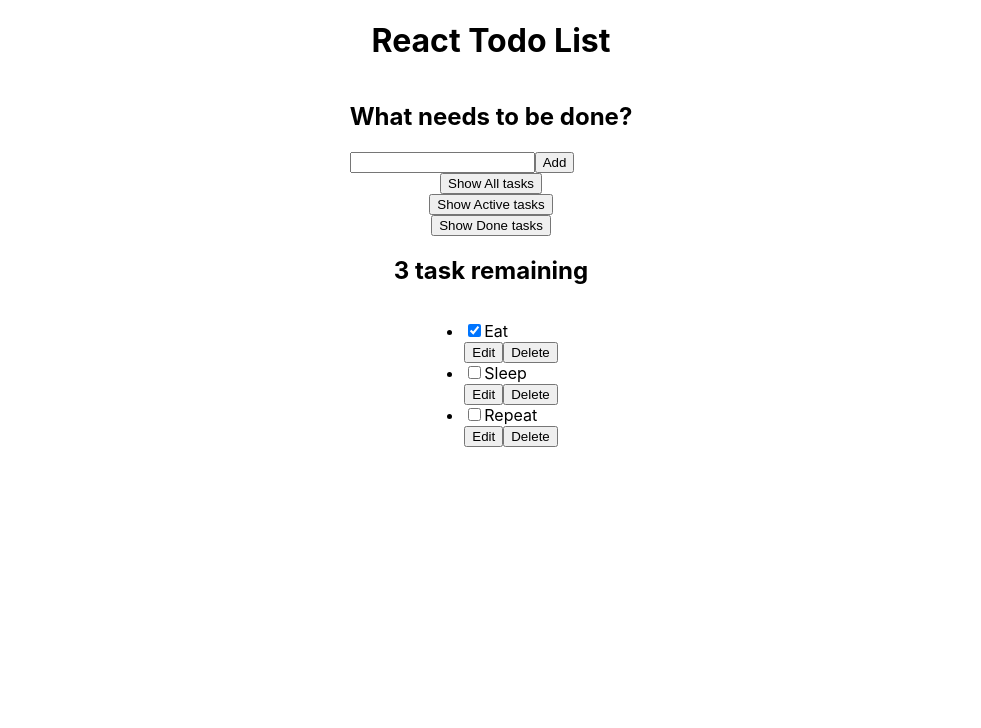
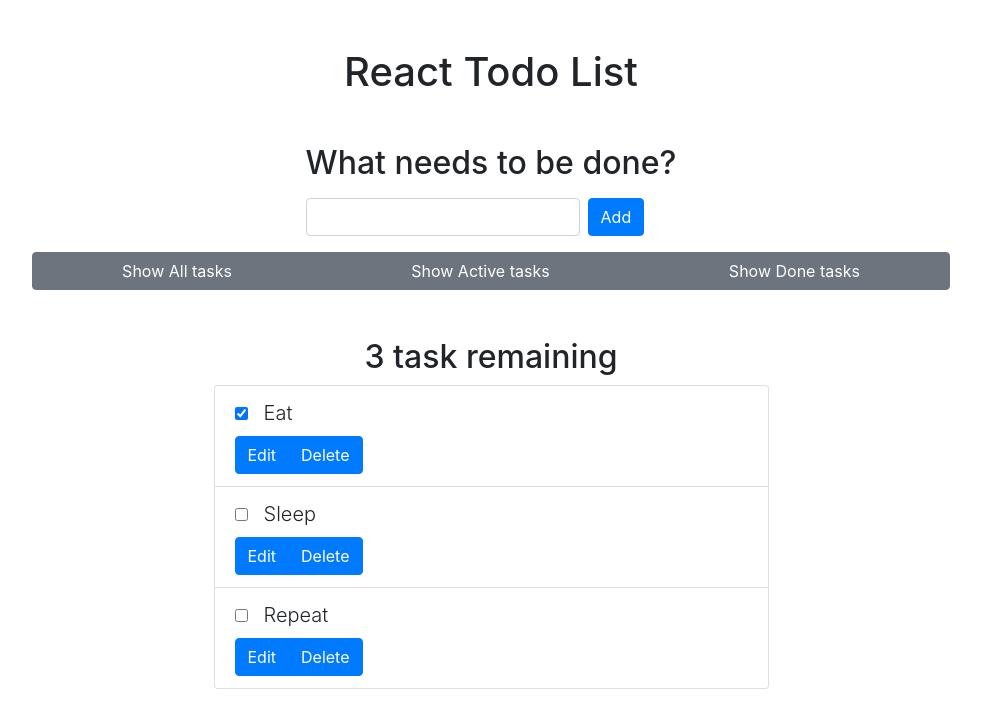
Before and after one commit to diegoadp/react-todo-list, a React (Create React App) app: page / in a window 1280 px wide. Shown: the top 728 px of the page, without its empty margins (149-1130 px from the left). Built offline with nearby package versions, Linux system fonts and the light colour scheme.

Commit message:
feat: add basic styling

```diff
--- a/public/index.html
+++ b/public/index.html
@@ -9,6 +9,14 @@
       name="description"
       content="Web site created using create-react-app"
     />
+    <!-- Bootstrap CSS -->
+    <link
+      rel="stylesheet"
+      href="https://cdn.jsdelivr.net/npm/bootstrap@4.6.1/dist/css/bootstrap.min.css"
+      integrity="sha384-zCbKRCUGaJDkqS1kPbPd7TveP5iyJE0EjAuZQTgFLD2ylzuqKfdKlfG/eSrtxUkn"
+      crossorigin="anonymous"
+    />
+
     <link rel="apple-touch-icon" href="%PUBLIC_URL%/logo192.png" />
     <!--
       manifest.json provides metadata used when your web app is installed on a
@@ -39,5 +47,15 @@
       To begin the development, run `npm start` or `yarn start`.
       To create a production bundle, use `npm run build` or `yarn build`.
     -->
+    <script
+      src="https://cdn.jsdelivr.net/npm/jquery@3.5.1/dist/jquery.slim.min.js"
+      integrity="sha384-DfXdz2htPH0lsSSs5nCTpuj/zy4C+OGpamoFVy38MVBnE+IbbVYUew+OrCXaRkfj"
+      crossorigin="anonymous"
+    ></script>
+    <script
+      src="https://cdn.jsdelivr.net/npm/bootstrap@4.6.1/dist/js/bootstrap.bundle.min.js"
+      integrity="sha384-fQybjgWLrvvRgtW6bFlB7jaZrFsaBXjsOMm/tB9LTS58ONXgqbR9W8oWht/amnpF"
+      crossorigin="anonymous"
+    ></script>
   </body>
 </html>
--- a/src/App.tsx
+++ b/src/App.tsx
@@ -84,14 +84,22 @@ function App() {
   const tasksRemaining = `${taskList.length} ${tasksNoun} remaining`;
 
   return (
-    <div
-      style={{ display: "flex", flexDirection: "column", alignItems: "center" }}
-    >
-      <h1>React Todo List</h1>
-      <Form addTask={addTask} />
-      {filterList}
-      <h2>{tasksRemaining}</h2>
-      <ul>{taskList}</ul>
+    <div className="container">
+      <div className="d-flex justify-content-center">
+        <h1 className="mt-5 mb-5">React Todo List</h1>
+      </div>
+      <div className="d-flex justify-content-center">
+        <Form addTask={addTask} />
+      </div>
+      <div className="d-flex justify-content-center px-5 mx-5 mb-5 btn-group role=group">{filterList}</div>
+      <div className="d-flex justify-content-center">
+        <h2>{tasksRemaining}</h2>
+      </div>
+      <div className="d-flex justify-content-center">
+        <div className="card w-50">
+          <ul className="list-group list-group-flush">{taskList}</ul>
+        </div>
+      </div>
     </div>
   );
 }
--- a/src/components/FilterButton/FilterButton.tsx
+++ b/src/components/FilterButton/FilterButton.tsx
@@ -9,6 +9,7 @@ type Props = {
 function FilterButton(props: Props) {
   return (
     <button
+      className="btn btn-secondary"
       type="button"
       aria-pressed={props.isPressed}
       onClick={() => props.setFilter(props.name)}
--- a/src/components/Form/Form.tsx
+++ b/src/components/Form/Form.tsx
@@ -22,7 +22,9 @@ function Form(props: Props) {
       <h2>
         <label htmlFor="new-todo-input">What needs to be done?</label>
       </h2>
+      <div className="form-inline mb-3">
         <input
+          className="form-control"
           type="text"
           id="new-todo-input"
           name="text"
@@ -30,7 +32,10 @@ function Form(props: Props) {
           required
           onChange={handleChange}
         />
-      <button type="submit">Add</button>
+        <button className="btn btn-primary ml-2" type="submit">
+          Add
+        </button>
+      </div>
     </form>
   );
 }
--- a/src/components/Todo/Todo.tsx
+++ b/src/components/Todo/Todo.tsx
@@ -25,7 +25,9 @@ function Todo(props: Item & Props) {
   const editingTemplate = (
     <form onSubmit={handleSubmit}>
       <div>
-        <label htmlFor={props.id}>New name for {props.name}</label>
+        <label className="lead mr-3" htmlFor={props.id}>
+          New name for {props.name}
+        </label>
         <input
           id={props.id}
           type="text"
@@ -34,9 +36,11 @@ function Todo(props: Item & Props) {
           onChange={handleChange}
         />
       </div>
-      <div>
-        <button onClick={() => setIsEditing(false)}>Cancel</button>
-        <button>Save</button>
+      <div className="btn-group" role="group">
+        <button className="btn btn-primary" onClick={() => setIsEditing(false)}>
+          Cancel
+        </button>
+        <button className="btn btn-primary">Save</button>
       </div>
     </form>
   );
@@ -50,16 +54,29 @@ function Todo(props: Item & Props) {
           defaultChecked={props.done}
           onChange={() => props.toggleTaskCompleted(props.id)}
         />
-        <label htmlFor={props.id}>{props.name}</label>
+        <label className="lead ml-3" htmlFor={props.id}>
+          {props.name}
+        </label>
       </div>
-      <div>
-        <button onClick={() => setIsEditing(true)}>Edit</button>
-        <button onClick={() => props.deleteTask(props.id)}>Delete</button>
+      <div className="btn-group" role="group">
+        <button className="btn btn-primary" onClick={() => setIsEditing(true)}>
+          Edit
+        </button>
+        <button
+          className="btn btn-primary"
+          onClick={() => props.deleteTask(props.id)}
+        >
+          Delete
+        </button>
       </div>
     </div>
   );
 
-  return <li>{isEditing ? editingTemplate : viewTemplate}</li>;
+  return (
+    <li className="list-group-item">
+      {isEditing ? editingTemplate : viewTemplate}
+    </li>
+  );
 }
 
 export default Todo;
```
Lines whose indentation alone changed are shown as unchanged.
